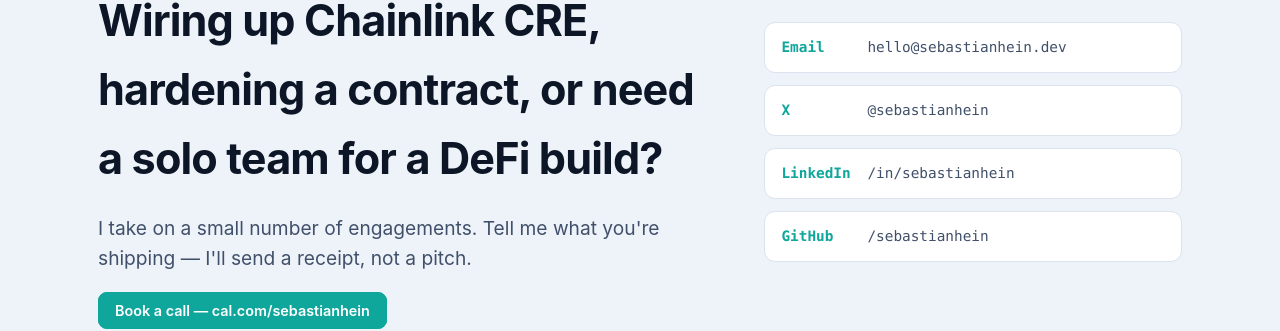
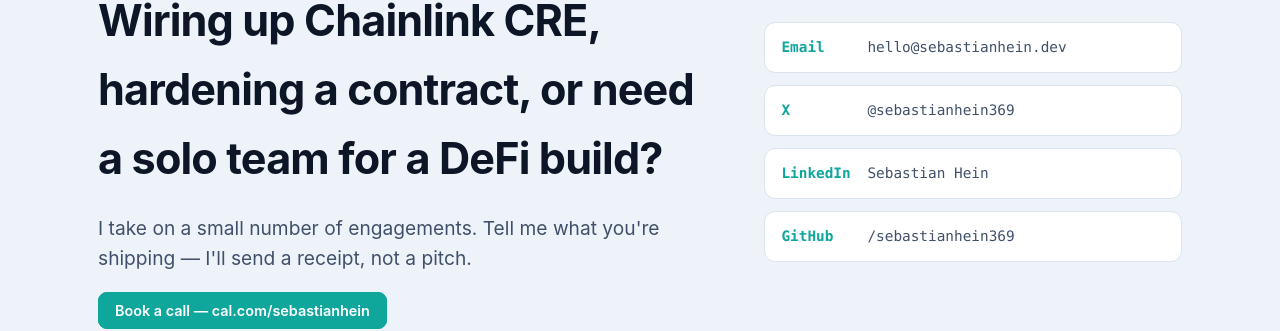
Before and after one commit to franclino/sebastianhein-site, a Next.js app: page / in a window 1280 px wide. Shown: the part 4393-4724 px from the top of the page. Built offline with nearby package versions, Linux system fonts and the light colour scheme.

Commit message:
fix: real social handles (sebastianhein369 / linkedin)

```diff
--- a/app/layout.tsx
+++ b/app/layout.tsx
@@ -34,8 +34,8 @@ export const metadata: Metadata = {
   },
   twitter: {
     card: "summary_large_image",
-    site: "@sebastianhein",
-    creator: "@sebastianhein",
+    site: "@sebastianhein369",
+    creator: "@sebastianhein369",
     title: "Sebastian Hein — Autonomous on-chain + AI systems",
     description: DESCRIPTION,
     images: ["/og.png"],
@@ -52,7 +52,7 @@ const JSON_LD = {
   address: { "@type": "PostalAddress", addressLocality: "Sóller", addressRegion: "Mallorca", addressCountry: "ES" },
   knowsLanguage: ["de", "en", "es"],
   knowsAbout: ["Chainlink CRE", "Solidity", "DeFi", "Smart contract security", "AI agent orchestration", "Quantitative trading"],
-  sameAs: ["https://x.com/sebastianhein", "https://www.linkedin.com/in/sebastianhein", "https://github.com/sebastianhein"],
+  sameAs: ["https://x.com/sebastianhein369", "https://www.linkedin.com/in/sebastian-hein-262711420/", "https://github.com/sebastianhein369"],
 };
 
 export default function RootLayout({ children }: { children: React.ReactNode }) {
--- a/app/page.tsx
+++ b/app/page.tsx
@@ -325,14 +325,14 @@ export default function Home() {
               <a href="mailto:hello@sebastianhein.dev">
                 <b>Email</b> hello@sebastianhein.dev
               </a>
-              <a href="https://x.com/sebastianhein">
-                <b>X</b> @sebastianhein
+              <a href="https://x.com/sebastianhein369">
+                <b>X</b> @sebastianhein369
               </a>
-              <a href="https://www.linkedin.com/in/sebastianhein">
-                <b>LinkedIn</b> /in/sebastianhein
+              <a href="https://www.linkedin.com/in/sebastian-hein-262711420/">
+                <b>LinkedIn</b> Sebastian Hein
               </a>
-              <a href="https://github.com/sebastianhein">
-                <b>GitHub</b> /sebastianhein
+              <a href="https://github.com/sebastianhein369">
+                <b>GitHub</b> /sebastianhein369
               </a>
             </div>
           </div>
```
